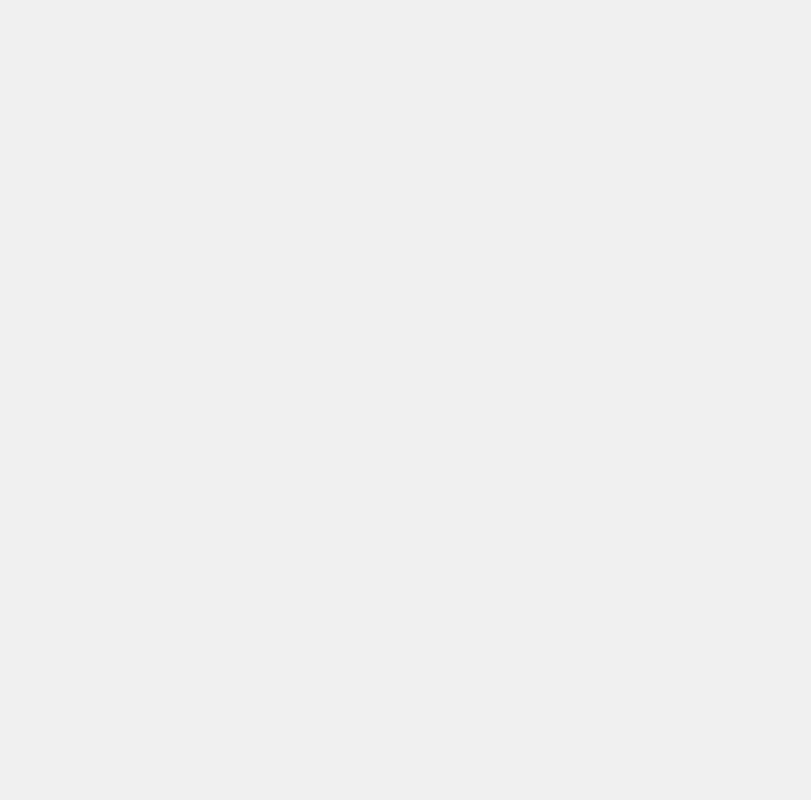
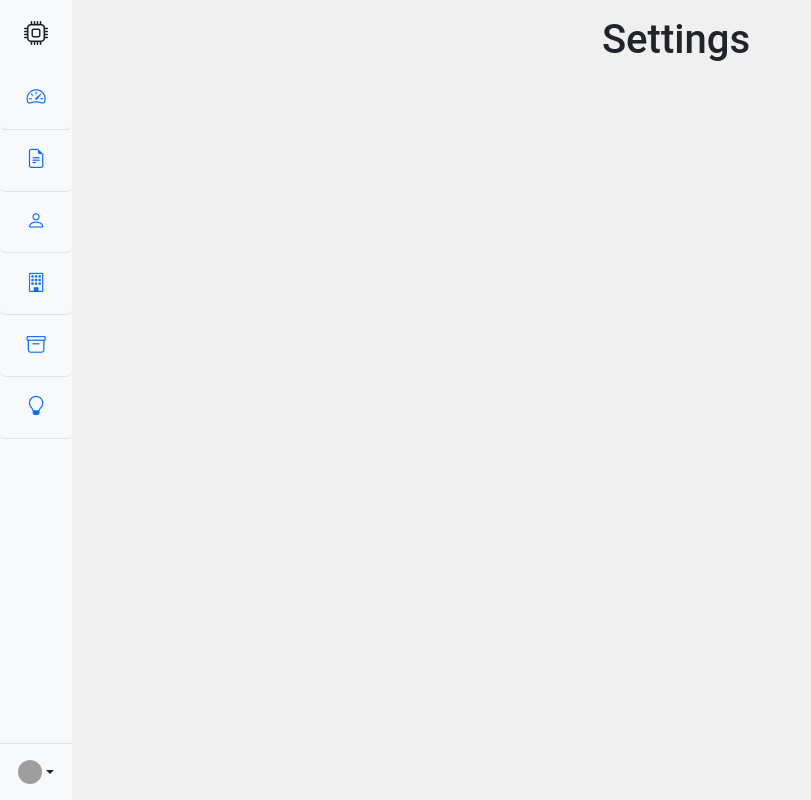
Before and after one commit to yagelna/CRM_Project, a React (Vite) app in the folder frontend/: page /settings in a window 1280 px wide. Before the commit this address had no page. Shown: the whole page, without its empty margins (0-811 px from the left). Built offline with nearby package versions, Linux system fonts and the light colour scheme; grey boxes are pictures that could not be loaded; what ag-grid-community would draw is missing.

Commit message:
updated sidebar ui & added settings page

```diff
--- a/frontend/src/App.jsx
+++ b/frontend/src/App.jsx
@@ -11,12 +11,13 @@ import Home from './pages/home';
 import Login from './pages/login';
 import Register from './pages/register';
 import AI from './pages/ai';
+import Settings from './pages/settings';
 import ProtectedRoute from './components/ProtectedRoutes';
 
 function App() {
   // Determine if the sidebar should be hidden based on the current location
   const location = useLocation();
-  const noSidebar = !(location.pathname === '/rfqs' || location.pathname === '/' || location.pathname === '/contacts' || location.pathname === '/companies' || location.pathname === '/inventory' || location.pathname === '/dashboard' || location.pathname === '/ai');
+  const noSidebar = !(location.pathname === '/rfqs' || location.pathname === '/' || location.pathname === '/contacts' || location.pathname === '/companies' || location.pathname === '/inventory' || location.pathname === '/dashboard' || location.pathname === '/ai' || location.pathname === '/settings');
 
   return (
     <div className="App">
@@ -35,6 +36,7 @@ function App() {
             <Route path="/companies" element={<Companies />} />
             <Route path="/inventory" element={<Inventory />} />
             <Route path="/dashboard" element={<Dashboard />} />
+            <Route path="/settings" element={<Settings />} />
             <Route path="/ai" element={<AI />} />
 
           {/* </Route> */}
--- a/frontend/src/components/common/sidebar.jsx
+++ b/frontend/src/components/common/sidebar.jsx
@@ -1,47 +1,77 @@
-import React, { useState } from 'react';
+import React, { useEffect } from 'react';
 import { Link } from 'react-router-dom';
 import './sidebar.css';
+import bootstrap from 'bootstrap/dist/js/bootstrap.bundle.min.js';
+
 const Sidebar = () => {
+  useEffect(() => {
+    // Enable Bootstrap tooltips
+    const tooltipTriggerList = document.querySelectorAll('[data-bs-toggle="tooltip"]');
+    const tooltips = [];
+
+    tooltipTriggerList.forEach(tooltipTriggerEl => {
+      const tooltipInstance = new bootstrap.Tooltip(tooltipTriggerEl);
+      tooltips.push(tooltipInstance);
+
+      // Hide tooltip on click
+      tooltipTriggerEl.addEventListener('click', () => {
+        tooltipInstance.hide();
+      });
+    });
+  }, []);
+
+
   return (
-    <div className='wrapper'>
-    <div className="d-flex flex-column flex-shrink-0" style={{width: '4.5rem'}}>
-      <a href="/" className="d-block p-3 link-body-emphasis text-decoration-none text-center" data-bs-toggle="tooltip" data-bs-placement="right" title="Icon-only">
-      <i className="bi bi-cpu" style={{fontSize: '1.5rem'}}></i>
+    <div className='d-flex flex-column flex-shrink-0 bg-light' style={{ width: '4.5rem', height: '100vh' }}>
+      {/* Top Icon */}
+      <a href="/" className="d-block p-3 link-dark text-decoration-none text-center" data-bs-placement="right" title="Icon-only">
+        <i className="bi bi-cpu" style={{ fontSize: '1.5rem' }}></i>
         <span className="visually-hidden">Icon-only</span>
       </a>
+
+      {/* Navigation Links */}
       <ul className="nav nav-pills nav-flush flex-column mb-auto text-center">
-
         <li className="nav-item">
-        <a href="/dashboard" className="nav-link py-3 border-bottom rounded-0" data-bs-toggle="tooltip" data-bs-placement="right" aria-label="Dashboard" title="Dashboard">
-          <i className="bi bi-speedometer2"></i>
-        </a>
+          <Link to="/dashboard" className="nav-link py-3 border-bottom" title="Dashboard" data-bs-toggle="tooltip" data-bs-placement="right">
+            <i className="bi bi-speedometer2" style={{ fontSize: '1.2rem' }}></i>
+          </Link>
         </li>
         <li className="nav-item">
-        <a href="/rfqs" className="nav-link py-3 border-bottom rounded-0" data-bs-toggle="tooltip" data-bs-placement="right" aria-label="Rfqs" data-bs-original-title="Rfqs">
-          <i className="bi bi-file-earmark-text"></i>
-        </a>
+          <Link to="/rfqs" className="nav-link py-3 border-bottom" title="RFQs" data-bs-toggle="tooltip" data-bs-placement="right">
+            <i className="bi bi-file-earmark-text" style={{ fontSize: '1.2rem' }}></i>
+          </Link>
         </li>
         <li className="nav-item">
-        <a href="/contacts" className="nav-link py-3 border-bottom rounded-0" data-bs-toggle="tooltip" data-bs-placement="right" aria-label="Contacts" data-bs-original-title="Contacts">
-          <i className="bi bi-person"></i>
-        </a>
+          <Link to="/contacts" className="nav-link py-3 border-bottom" title="Contacts" data-bs-toggle="tooltip" data-bs-placement="right">
+            <i className="bi bi-person" style={{ fontSize: '1.2rem' }}></i>
+          </Link>
         </li>
         <li className="nav-item">
-        <a href="/companies" className="nav-link py-3 border-bottom rounded-0" aria-current="page" data-bs-toggle="tooltip" data-bs-placement="right" aria-label="Companies" title="Companies">
-          <i className="bi bi-building"></i>
-        </a>
+          <Link to="/companies" className="nav-link py-3 border-bottom" title="Companies" data-bs-toggle="tooltip" data-bs-placement="right">
+            <i className="bi bi-building" style={{ fontSize: '1.2rem' }}></i>
+          </Link>
         </li>
         <li className="nav-item">
-        <a href="/inventory" className="nav-link py-3 border-bottom rounded-0" data-bs-toggle="tooltip" data-bs-placement="right" aria-label="Companies" data-bs-original-title="Companies">
-          <i className="bi bi-archive"></i>
-        </a>
+          <Link to="/inventory" className="nav-link py-3 border-bottom" title="Inventory" data-bs-toggle="tooltip" data-bs-placement="right">
+            <i className="bi bi-archive" style={{ fontSize: '1.2rem' }}></i>
+          </Link>
         </li>
         <li className="nav-item">
-        <a href="/ai" className="nav-link py-3 border-bottom rounded-0" data-bs-toggle="tooltip" data-bs-placement="right" aria-label="AI" data-bs-original-title="AI">
-          <i className="bi bi-lightbulb"></i>
+          <Link to="/ai" className="nav-link py-3 border-bottom" title="AI" data-bs-toggle="tooltip" data-bs-placement="right">
+            <i className="bi bi-lightbulb" style={{ fontSize: '1.2rem' }}></i>
+          </Link>
+        </li>
+      </ul>
+
+      {/* User Dropdown */}
+      <div className="dropdown border-top">
+        <a href="#" className="d-flex align-items-center justify-content-center p-3 link-dark text-decoration-none dropdown-toggle" id="dropdownUser" data-bs-toggle="dropdown" aria-expanded="false">
+          <img src="https://github.com/mdo.png" alt="User" width="24" height="24" className="rounded-circle" />
         </a>
-      </li>
-
+        <ul className="dropdown-menu text-small shadow" aria-labelledby="dropdownUser">
+          <li><Link className="dropdown-item" to="/settings">Settings</Link></li>
+          <li><hr className="dropdown-divider" /></li>
+          <li><Link className="dropdown-item" to="#">Sign out</Link></li>
         </ul>
       </div>
     </div>
--- /dev/null
+++ b/frontend/src/pages/settings.jsx
@@ -0,0 +1,7 @@
+const Settings = () => {
+    return (
+        <h1>Settings</h1>
+    );
+}
+
+export default Settings;
```
Lines whose indentation alone changed are shown as unchanged.
